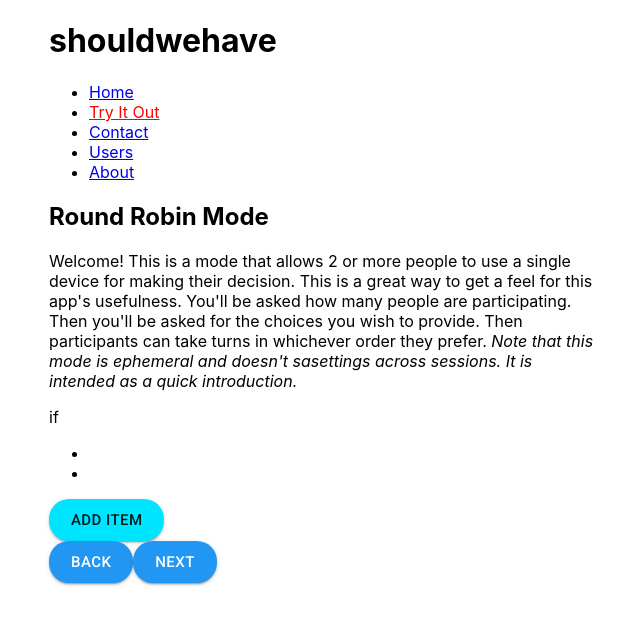
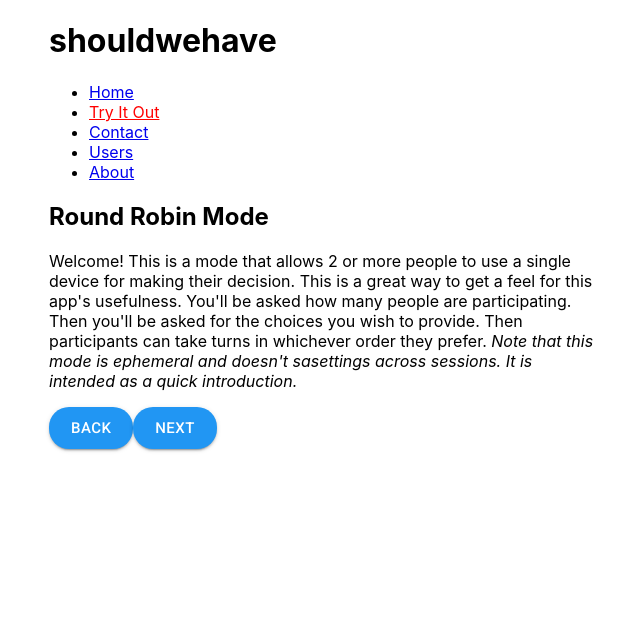
Before and after one commit to hemmendinger/shouldwehave, a React (Create React App) app in the folder swhreact/: page /roundrobin in a window 1280 px wide. Shown: the top 624 px of the page, without its empty margins (315-955 px from the left). Built offline with nearby package versions, Linux system fonts and the light colour scheme.

Commit message:
conditional rendering for InputList added

```diff
--- a/swhreact/src/roundrobin.js
+++ b/swhreact/src/roundrobin.js
@@ -33,19 +33,19 @@ class RoundRobin extends React.Component {
         }
     }
 
+    render() {
+        let dataEntry;
 
+        if (this.state['step'] == 1) {
+            dataEntry = <InputList />;
+        }
 
-    render() {
         return (
             <div id={'rrmode'}>
-
-            <h2>Round Robin Mode</h2>
-            <Dialog step={this.state['step']}/>
-
-            if
-            <InputList />
-
-            <StepButtons buttonClick={this.handleChangeStep.bind(this)} />
+                <h2>Round Robin Mode</h2>
+                <Dialog step={this.state['step']}/>
+                {dataEntry}
+                <StepButtons buttonClick={this.handleChangeStep.bind(this)} />
                 {/* TODO: Clear state button */}
             </div>
         );
```
